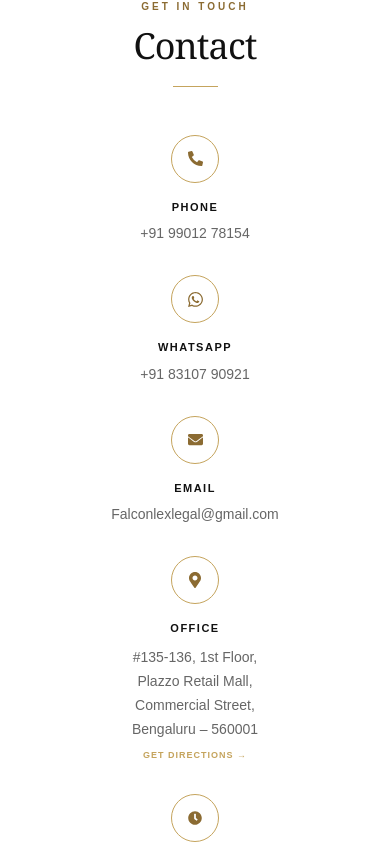
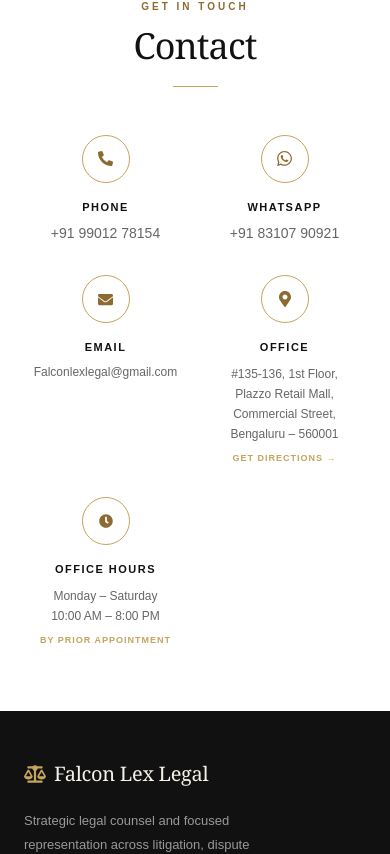
Before and after one commit to smartlocalai99/Law-Website, a Next.js app: page / in a window 390 px wide. Shown: the part 6177-7031 px from the top of the page. Built offline with nearby package versions, Linux system fonts and the light colour scheme.

Commit message:
Updated version

```diff
--- a/src/components/ContactSection.js
+++ b/src/components/ContactSection.js
@@ -28,12 +28,12 @@
         </div>
 
         {/* Contact Details */}
-        <div className="mx-auto mt-12 grid gap-8 sm:grid-cols-2 lg:grid-cols-5">
+        <div className="mx-auto mt-12 grid grid-cols-2 gap-x-4 gap-y-8 sm:gap-8 lg:grid-cols-5">
 
           {/* Phone */}
           <a
             href="tel:+919901278154"
-            className="group flex flex-col items-center text-center"
+            className="group flex min-w-0 flex-col items-center text-center"
           >
             <div className="flex h-12 w-12 items-center justify-center rounded-full border border-[#C5A45D] text-[#8B6B32] transition-all duration-300 group-hover:bg-[#111111] group-hover:text-[#C5A45D]">
               <FaPhoneAlt size={15} />
@@ -53,7 +53,7 @@
             href="https://wa.me/918310790921"
             target="_blank"
             rel="noopener noreferrer"
-            className="group flex flex-col items-center text-center"
+            className="group flex min-w-0 flex-col items-center text-center"
           >
             <div className="flex h-12 w-12 items-center justify-center rounded-full border border-[#C5A45D] text-[#8B6B32] transition-all duration-300 group-hover:bg-[#111111] group-hover:text-[#C5A45D]">
               <FaWhatsapp size={17} />
@@ -71,7 +71,7 @@
           {/* Email */}
           <a
             href="mailto:Falconlexlegal@gmail.com"
-            className="group flex flex-col items-center text-center"
+            className="group flex min-w-0 flex-col items-center text-center"
           >
             <div className="flex h-12 w-12 items-center justify-center rounded-full border border-[#C5A45D] text-[#8B6B32] transition-all duration-300 group-hover:bg-[#111111] group-hover:text-[#C5A45D]">
               <FaEnvelope size={15} />
@@ -81,7 +81,7 @@
               Email
             </h3>
 
-            <p className="mt-2 break-all text-sm text-[#666666] transition-colors duration-300 group-hover:text-[#8B6B32]">
+            <p className="mt-2 break-all text-xs text-[#666666] transition-colors duration-300 group-hover:text-[#8B6B32] sm:text-sm">
               Falconlexlegal@gmail.com
             </p>
           </a>
@@ -91,7 +91,7 @@
             href="https://www.google.com/maps/dir/?api=1&destination=Plazzo+Retail+Mall%2C+Commercial+Street%2C+Bengaluru+560001"
             target="_blank"
             rel="noopener noreferrer"
-            className="group flex flex-col items-center text-center"
+            className="group flex min-w-0 flex-col items-center text-center"
           >
             <div className="flex h-12 w-12 items-center justify-center rounded-full border border-[#C5A45D] text-[#8B6B32] transition-all duration-300 group-hover:bg-[#111111] group-hover:text-[#C5A45D]">
               <FaMapMarkerAlt size={16} />
@@ -101,7 +101,7 @@
               Office
             </h3>
 
-            <p className="mt-2 text-sm leading-6 text-[#666666] transition-colors duration-300 group-hover:text-[#8B6B32]">
+            <p className="mt-2 break-words text-xs leading-5 text-[#666666] transition-colors duration-300 group-hover:text-[#8B6B32] sm:text-sm sm:leading-6">
               #135-136, 1st Floor,
               <br />
               Plazzo Retail Mall,
@@ -117,7 +117,7 @@
           </a>
 
           {/* Office Hours — beside Location */}
-          <div className="flex flex-col items-center text-center">
+            <div className="flex min-w-0 flex-col items-center text-center">
 
             <div className="flex h-12 w-12 items-center justify-center rounded-full border border-[#C5A45D] text-[#8B6B32]">
               <FaClock size={14} />
@@ -127,7 +127,7 @@
               Office Hours
             </h3>
 
-            <p className="mt-2 text-sm leading-6 text-[#666666]">
+            <p className="mt-2 text-xs leading-5 text-[#666666] sm:text-sm sm:leading-6">
               Monday – Saturday
               <br />
               10:00 AM – 8:00 PM
--- a/src/components/Header.js
+++ b/src/components/Header.js
@@ -57,6 +57,7 @@
 
 export default function Header() {
   const [menuOpen, setMenuOpen] = useState(false);
+  const [practiceAreasOpen, setPracticeAreasOpen] = useState(false);
 
   return (
     <header className="fixed left-0 top-0 z-50 w-full">
@@ -224,20 +225,34 @@
         {menuOpen && (
           <div className="absolute left-0 right-0 top-full max-h-[calc(100vh-72px)] overflow-y-auto border-t border-white/10 bg-[#0A0A0A] px-5 py-5 shadow-xl lg:hidden">
             <div className="grid grid-cols-2 gap-x-5 gap-y-4">
-              {navLinks.map((link) => (
+              {navLinks.filter((link) => link.title !== "Practice Areas").map((link) => (
                 <Link key={link.href} href={link.href} onClick={() => setMenuOpen(false)} className="py-1 text-sm text-[#C2CBD2] hover:text-[#C5A45D]">
                   {link.title}
                 </Link>
               ))}
             </div>
-            <p className="mb-3 mt-5 text-xs font-semibold uppercase tracking-[2px] text-[#C5A45D]">Practice Areas</p>
-            <div className="grid grid-cols-2 gap-x-5 gap-y-3">
-              {practiceAreas.map((area) => (
-                <Link key={area.href} href={area.href} onClick={() => setMenuOpen(false)} className="text-xs leading-5 text-[#C2CBD2] hover:text-white">
-                  {area.title}
-                </Link>
-              ))}
-            </div>
+            <button
+              type="button"
+              aria-expanded={practiceAreasOpen}
+              onClick={() => setPracticeAreasOpen(!practiceAreasOpen)}
+              className="mt-4 flex w-full items-center justify-between border-t border-white/10 py-4 text-left text-sm font-medium text-[#C2CBD2] hover:text-[#C5A45D]"
+            >
+              Practice Areas
+              <span aria-hidden="true" className={`text-xs transition-transform ${practiceAreasOpen ? "rotate-180" : ""}`}>▾</span>
+            </button>
+            {practiceAreasOpen && (
+              <div className="max-h-[40vh] overflow-y-auto border-y border-white/10 py-3">
+                <ul className="space-y-3">
+                  {practiceAreas.map((area) => (
+                    <li key={area.href}>
+                      <Link href={area.href} onClick={() => setMenuOpen(false)} className="block py-1 text-sm leading-5 text-[#C2CBD2] hover:text-white">
+                        {area.title}
+                      </Link>
+                    </li>
+                  ))}
+                </ul>
+              </div>
+            )}
             <div className="mt-5 flex flex-wrap gap-3 border-t border-white/10 pt-4">
               <a href="https://wa.me/918310790921" target="_blank" rel="noopener noreferrer" aria-label="Contact us on WhatsApp" className="rounded-full border border-[#25D366] px-4 py-2.5 text-sm font-semibold text-[#25D366]">WhatsApp</a>
               <a href="tel:9901278154" aria-label="Call Falcon Lex Legal" className="rounded-full bg-[#C5A45D] px-4 py-2.5 text-sm font-semibold text-[#102437]">Call</a>
```
